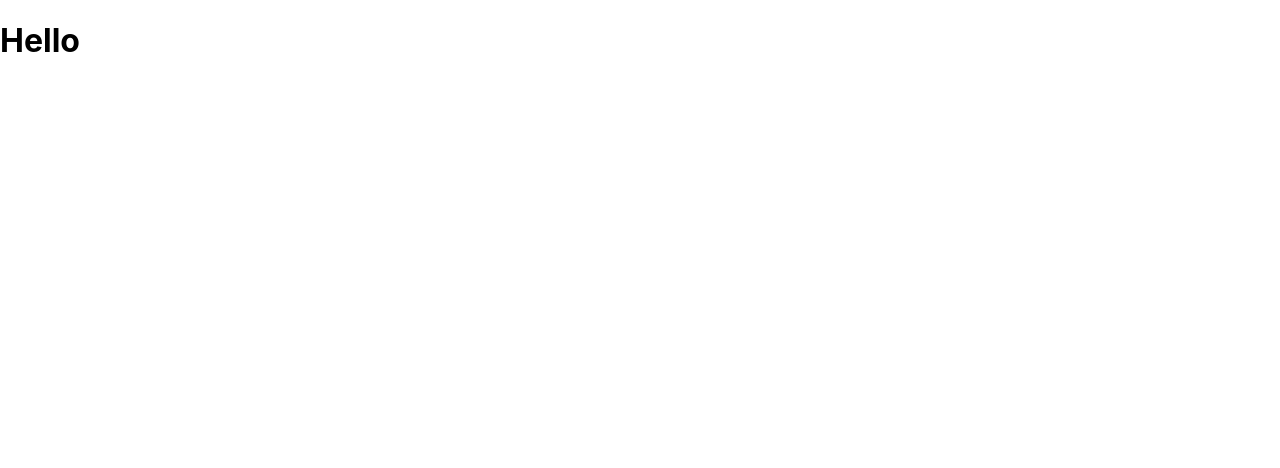
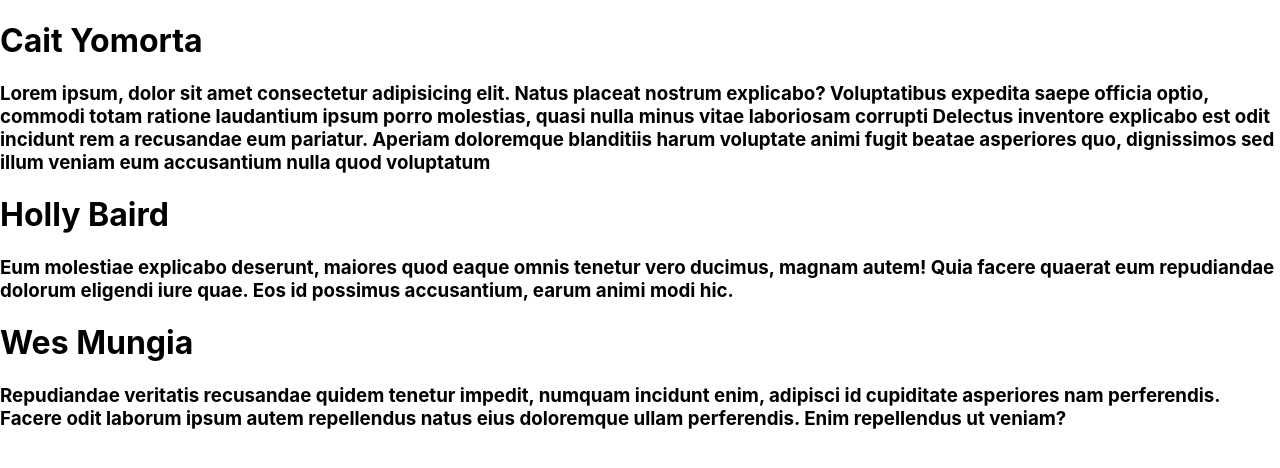
Before and after one commit to alexanderjones1/students-lab, a React (Create React App) app: page / in a window 1280 px wide. Shown: the top 468 px of the page. Built offline with nearby package versions, Linux system fonts and the light colour scheme.

Commit message:
render student name and student bio

```diff
--- a/src/App.js
+++ b/src/App.js
@@ -1,9 +1,76 @@
+import { useState } from 'react';
 import './App.css';
+import Students from './Students';
 
 function App() {
+
+  const [students, setStudents] = useState([
+    {
+      id: 1,
+      name: 'Cait Yomorta',
+      bio: 'Lorem ipsum, dolor sit amet consectetur adipisicing elit. Natus placeat nostrum explicabo? Voluptatibus expedita saepe officia optio, commodi totam ratione laudantium ipsum porro molestias, quasi nulla minus vitae laboriosam corrupti Delectus inventore explicabo est odit incidunt rem a recusandae eum pariatur. Aperiam doloremque blanditiis harum voluptate animi fugit beatae asperiores quo, dignissimos sed illum veniam eum accusantium nulla quod voluptatum',
+      scores: [
+        {
+          date: '2018-02-08',
+          score: 77
+        },
+        {
+          date: '2018-04-22',
+          score: 92
+        },
+        {
+          date: '2018-09-15',
+          score: 68
+        }
+      ]
+    },
+    {
+      id: 2,
+      name: 'Holly Baird',
+      bio: 'Eum molestiae explicabo deserunt, maiores quod eaque omnis tenetur vero ducimus, magnam autem! Quia facere quaerat eum repudiandae dolorum eligendi iure quae. Eos id possimus accusantium, earum animi modi hic.',
+      scores: [
+        {
+          date: '2018-12-14',
+          score: 88
+        },
+        {
+          date: '2019-01-09',
+          score: 79
+        },
+        {
+          date: '2019-02-23',
+          score: 91
+        },
+        {
+          date: '2019-03-01',
+          score: 95
+        }
+      ]
+    },
+    {
+      id: 3,
+      name: 'Wes Mungia',
+      bio: 'Repudiandae veritatis recusandae quidem tenetur impedit, numquam incidunt enim, adipisci id cupiditate asperiores nam perferendis. Facere odit laborum ipsum autem repellendus natus eius doloremque ullam perferendis. Enim repellendus ut veniam?',
+      scores: [
+        {
+          date: '2018-10-11',
+          score: 62
+        },
+        {
+          date: '2018-11-24',
+          score: 74
+        },
+        {
+          date: '2018-12-19',
+          score: 85
+        }
+      ]
+    }
+  ])
+
   return (
     <div className="div">
-      <h1>Hello</h1>
+      <Students students={students}/>
     </div>
   );
 }
--- /dev/null
+++ b/src/Student.jsx
@@ -0,0 +1,12 @@
+const Student = (props) => {
+  console.log(props.student.name);
+  return (
+    <>
+      <h1>{props.student.name}</h1>
+      <h3>{props.student.bio}</h3>
+
+    </>
+  )
+}
+
+export default Student
--- /dev/null
+++ b/src/Students.jsx
@@ -0,0 +1,14 @@
+import Student from "./Student";
+
+const Students = (props) => {
+  console.log(props.students);
+  return (
+    <>
+      {props.students.map((student) => (
+        <Student key={student.id} student={student}/>
+      ))}
+    </>
+  )
+}
+
+export default Students
```
Also changed, not shown: src/Score.jsx (added, +9 -0 lines).
